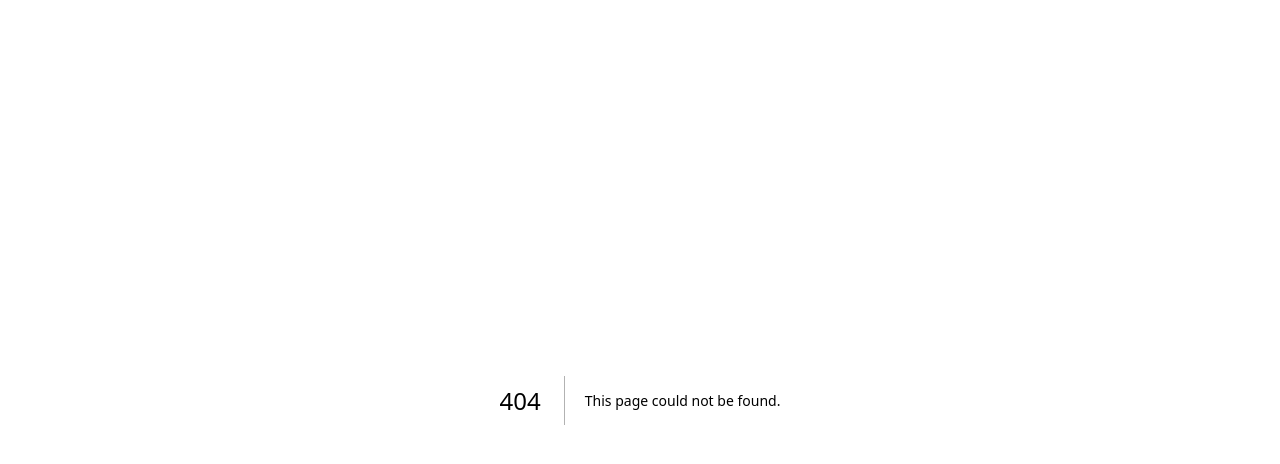
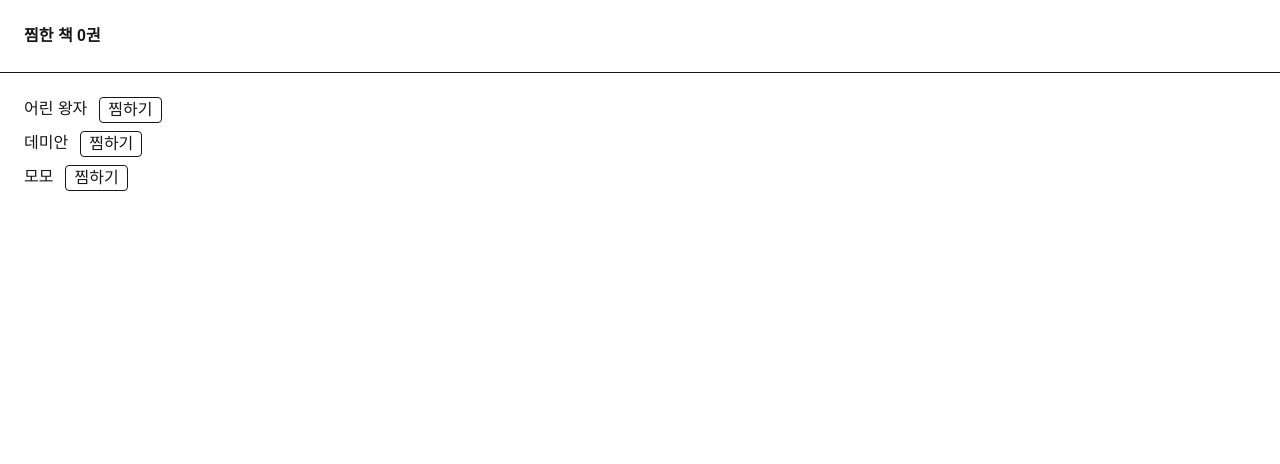
Before and after one commit to soongu/codeit-fs-16-next, a Next.js app in the folder next-lab/: page /p3-09/practice2 in a window 1280 px wide. Before the commit this address had no page. Shown: the top 464 px of the page. Built offline with nearby package versions, Linux system fonts and the light colour scheme.

Commit message:
feat: implement wishlist functionality with WishButton component and associated actions

```diff
--- /dev/null
+++ b/next-lab/app/p3-09/practice2/_components/WishButton.jsx
@@ -0,0 +1,31 @@
+'use client'
+
+import { useTransition } from 'react';
+import { wish, unwish } from '../actions.js';
+
+const WishButton = ({ id, wished }) => {
+  const [isPending, startTransition] = useTransition();
+
+  const handleWishClick = () => {
+    startTransition(async () => {
+      if (wished) {
+        await unwish(id);
+      } else {
+        await wish(id);
+      }
+    });
+  };
+  return (
+    <button
+      type='button'
+      className='rounded border px-2'
+      onClick={handleWishClick}
+      disabled={isPending}
+      aria-busy={isPending}
+    >
+      { wished ? "찜 취소" : "찜하기" }
+    </button>
+  );
+};
+
+export default WishButton;
--- /dev/null
+++ b/next-lab/app/p3-09/practice2/_data/wishlist.js
@@ -0,0 +1,2 @@
+// ~/next-lab/app/p3-09/practice2/_data/wishlist.js
+export const wishlist = [];
--- /dev/null
+++ b/next-lab/app/p3-09/practice2/actions.js
@@ -0,0 +1,22 @@
+'use server'
+
+import { refresh } from "next/cache";
+import { wishlist } from "./_data/wishlist.js";
+
+export async function wish(id) {
+
+  if (!wishlist.includes(id)) {
+    wishlist.push(id);
+  }
+  refresh();
+}
+
+export async function unwish(id) {
+
+  const index = wishlist.indexOf(id);
+
+  if (index !== -1) {
+    wishlist.splice(index, 1);
+  }
+  refresh();
+}
--- /dev/null
+++ b/next-lab/app/p3-09/practice2/layout.js
@@ -0,0 +1,28 @@
+// ~/next-lab/app/p3-09/practice2/layout.js
+import { Suspense } from 'react';
+import { connection } from 'next/server';
+import { wishlist } from './_data/wishlist.js';
+
+async function WishCount() {
+  await connection();
+
+  return <p className='font-semibold'>찜한 책 {wishlist.length}권</p>;
+}
+
+export default function WishlistLayout({ children }) {
+  return (
+    <>
+      <header className='border-b p-6'>
+        <Suspense
+          fallback={
+            <p className='font-semibold text-gray-500'>
+              찜한 책을 세는 중이에요…
+            </p>
+          }>
+          <WishCount />
+        </Suspense>
+      </header>
+      <section className='p-6'>{children}</section>
+    </>
+  );
+}
--- /dev/null
+++ b/next-lab/app/p3-09/practice2/page.js
@@ -0,0 +1,40 @@
+// ~/next-lab/app/p3-09/practice2/page.js
+import { Suspense } from 'react';
+import { connection } from 'next/server';
+import { wishlist } from './_data/wishlist.js';
+import WishButton from './_components/WishButton.jsx';
+
+const books = [
+  { id: 1, title: '어린 왕자' },
+  { id: 2, title: '데미안' },
+  { id: 3, title: '모모' },
+];
+
+async function BookList() {
+  await connection();
+
+  return (
+    <ul className='space-y-2'>
+      {books.map((book) => (
+        <li
+          key={book.id}
+          className='flex gap-3'>
+          <span>{book.title}</span>
+          <WishButton
+            id={book.id}
+            wished={wishlist.includes(book.id)}
+          />
+        </li>
+      ))}
+    </ul>
+  );
+}
+
+export default function WishlistPage() {
+  return (
+    <Suspense
+      fallback={<p className='text-gray-500'>목록을 불러오는 중이에요…</p>}>
+      <BookList />
+    </Suspense>
+  );
+}
```
